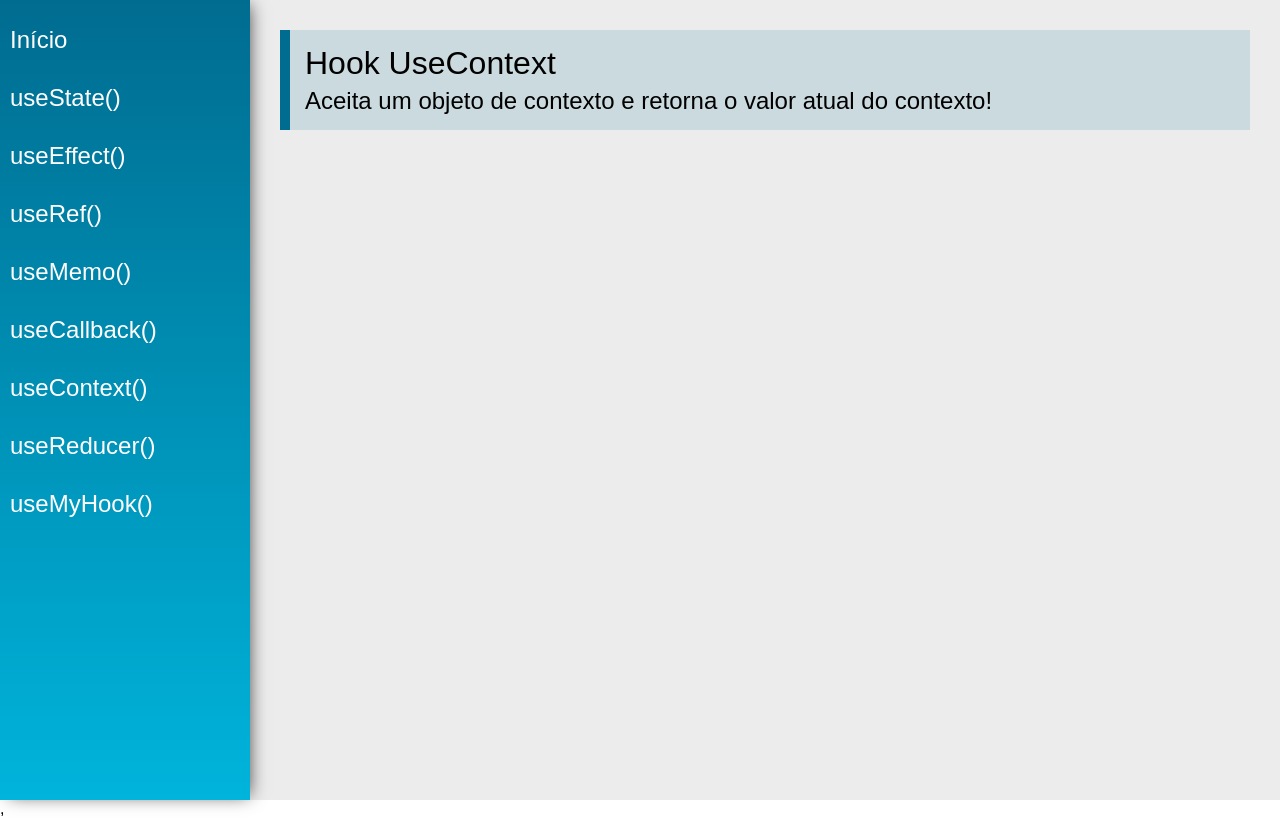
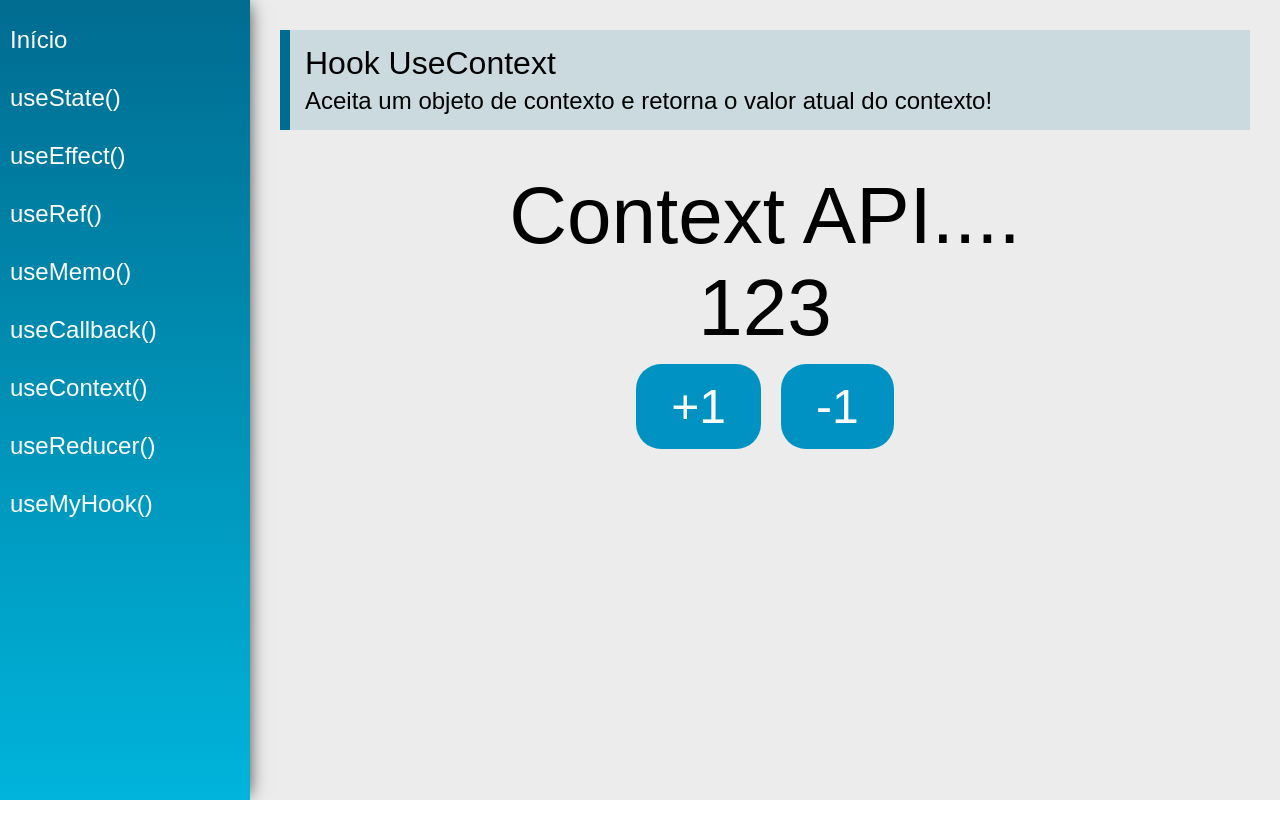
Before and after one commit to LuisLimaIt/hooks, a React (Create React App) app: page /useContext in a window 1280 px wide. Built offline with nearby package versions, Linux system fonts and the light colour scheme.

Commit message:
useContext #01

```diff
--- a/src/data/DataContext.js
+++ b/src/data/DataContext.js
@@ -5,6 +5,6 @@ export const data = {
     text: 'Context API....'
 }
 
-const DataContext = React.createContext(data);
+const DataContext = React.createContext(null);
 
 export default DataContext;
--- a/src/index.js
+++ b/src/index.js
@@ -4,11 +4,8 @@ import React from 'react';
 
 import App from './views/App';
 
-import DataContext, { data } from './data/DataContext';
 
 ReactDOM.render(
-    <DataContext.Provider value={data}>
         <App />,
-    </DataContext.Provider>,
     document.getElementById('root')
 )
--- a/src/views/App.jsx
+++ b/src/views/App.jsx
@@ -1,19 +1,24 @@
 import './App.css'
-import React from 'react'
+import React, { useState } from 'react'
 import { BrowserRouter as Router } from  'react-router-dom'
 
 import Menu from '../components/layout/Menu'
 import Content from '../components/layout/Content'
 
+import DataContext, { data } from '../data/DataContext';
+
 const App = props => {
+    const [state, setState] = useState(data);
 
     return (
+        <DataContext.Provider value={{state, setState}}>
             <div className="App">
                 <Router>
                     <Menu />
                     <Content />
                 </Router>
             </div>
+        </DataContext.Provider>
     )
 }
 
--- a/src/views/examples/UseContext.jsx
+++ b/src/views/examples/UseContext.jsx
@@ -1,13 +1,35 @@
-import React from 'react'
+import React, { useContext } from 'react'
 import PageTitle from '../../components/layout/PageTitle'
 
+import DataContext from '../../data/DataContext'
+
 const UseContext = (props) => {
+
+    const {state, setState} = useContext(DataContext);
+
+    function addNumber(delta) {
+        setState({
+            ...state,
+            number: state.number + delta
+        })
+    }
+
     return (
         <div className="UseContext">
             <PageTitle
                 title="Hook UseContext"
                 subtitle="Aceita um objeto de contexto e retorna o valor atual do contexto!"
             />
+            <div className="center">
+                <span className="text">{state.text}</span>
+                <span className="text">{state.number}</span>
+                <div>
+                    <button className="btn"
+                        onClick={()=> addNumber(1)}>+1</button>
+                    <button className="btn"
+                        onClick={()=> addNumber(-1)}>-1</button>
+                </div>
+            </div>
         </div>
     )
 }
```
Also changed, not shown: src/data/Store.jsx (added). Lines whose indentation alone changed are shown as unchanged.
